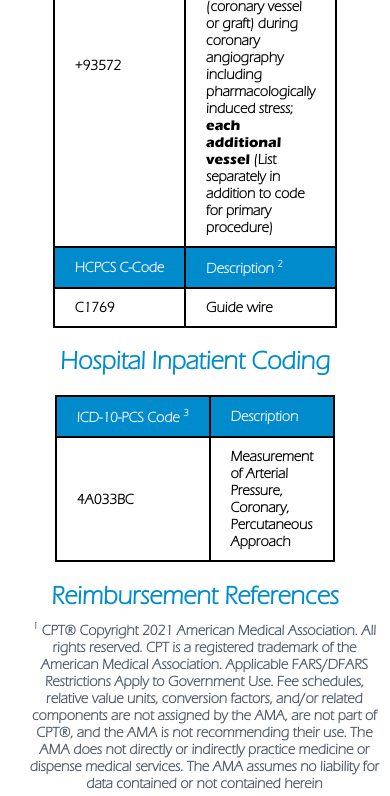
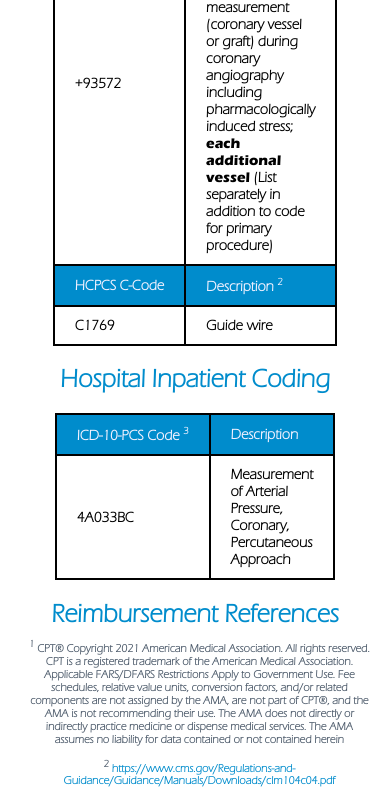
Before and after one commit to sama4549/sama4549.github.io, a plain HTML site: page reimbursement.html in a window 390 px wide. Shown: the part 1156-1952 px from the top of the page. Drawn offline with Linux system fonts and the light colour scheme.

Commit message:
fixed references formatting

```diff
--- a/css/reimbursement.css
+++ b/css/reimbursement.css
@@ -332,11 +332,20 @@
         margin-top: 10px;
     }
 
+    .references {
+        margin: 0 auto;
+        padding-right: 10px;
+        text-align: center;
+    }
+
     .references, .references-p {
         display: block;
-        margin: 0 auto;
+        width: fit-content;
+    }
+
+    #first-p {
+        padding-right: 10px;
         text-align: center;
-        width: fit-content;
     }
 }
 
@@ -434,7 +443,7 @@
     }
 }
 
-/* Shrink Reimbursement Title */
+/* Shrink Reimbursement Title, shrink references text */
 @media only screen and (max-width: 450px) {
 
     .banner {
@@ -445,6 +454,10 @@
         font-size: 2rem;
         margin: 20% auto;
     }
+
+    .references {
+        font-size: 0.7rem;
+    }
 }
 
 /* Shrink Reimbursement Title Even More*/
```
